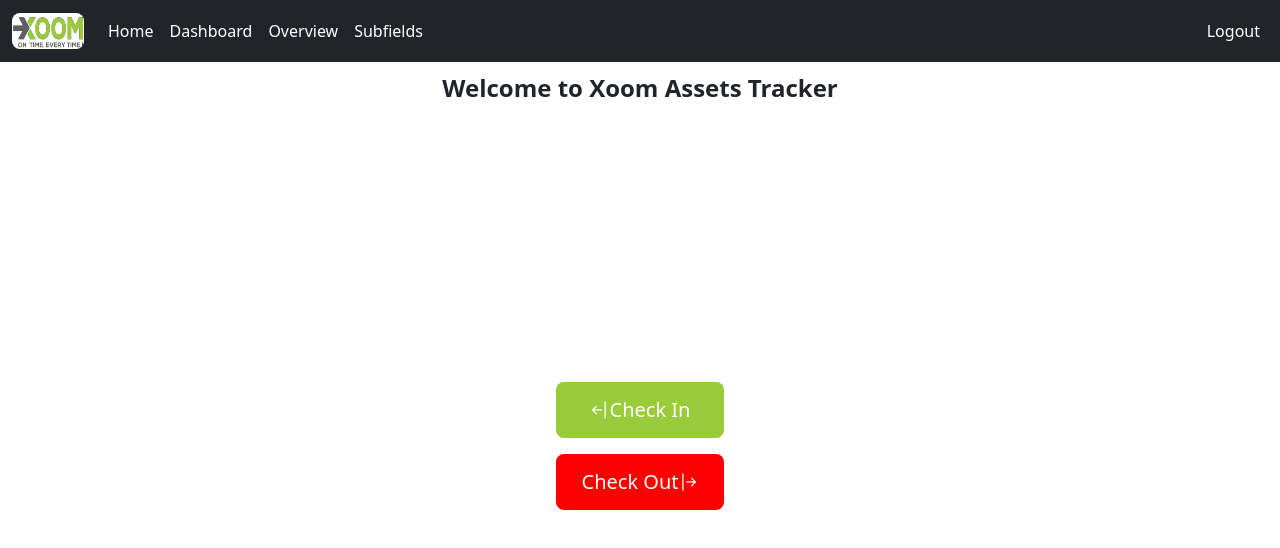
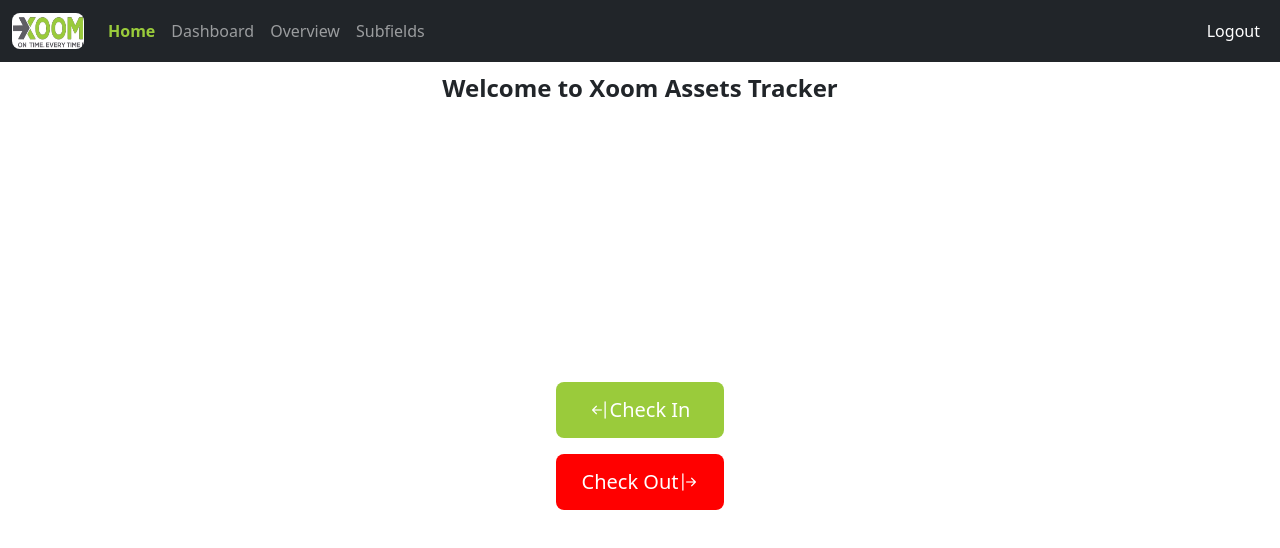
Before and after one commit to Hussainkagi/Xoom-Tracker, a React (Create React App) app: page / in a window 1280 px wide. Shown: the top 548 px of the page. Built offline with nearby package versions, Linux system fonts and the light colour scheme; no server answers; sample sign-in values are in the browser's storage.

Commit message:
ui changes

```diff
--- a/src/components/navbar/navbar.js
+++ b/src/components/navbar/navbar.js
@@ -2,13 +2,14 @@
 import logo from "../../assets/logo.jpeg";
 import styles from "./navbar.module.css";
 import { Box, Modal, useMediaQuery } from "@mui/material";
-import { useNavigate } from "react-router-dom";
+import { useNavigate, useLocation } from "react-router-dom";
 
 function Navbar() {
   const [showModal, setShowModal] = useState(false);
   const [access, setAccess] = useState(false);
   const [opacity, setOpacity] = useState(1);
   const navigate = useNavigate();
+  const location = useLocation(); // Get the current location
 
   const isMobile = useMediaQuery("(max-width:600px)");
 
@@ -41,6 +42,12 @@
     };
   }, []);
 
+  const handleNavigation = (path) => {
+    if (location.pathname !== path) {
+      navigate(path); // Navigate only if the target path is different
+    }
+  };
+
   const handleLogoutClick = () => {
     setShowModal(true);
   };
@@ -55,6 +62,10 @@
     window.location.reload();
   };
 
+  // Determine active class based on the current path
+  const isActive = (path) =>
+    location.pathname === path ? { color: "#9acb3b", fontWeight: "bold" } : {};
+
   return (
     <nav
       className={`navbar navbar-expand-lg navbar-dark bg-dark`}
@@ -65,11 +76,15 @@
         width: "100%",
         zIndex: 1000,
         opacity: opacity,
-        transition: "opacity 0.3s ease-in-out", // Smooth opacity transition
+        transition: "opacity 0.3s ease-in-out",
       }}
     >
       <div className="container-fluid">
-        <a className="navbar-brand" href="/">
+        <a
+          className="navbar-brand"
+          onClick={() => handleNavigation("/")}
+          style={isActive("/")}
+        >
           <img src={logo} alt="logo" className={styles.logo__image} />
         </a>
         <button
@@ -85,47 +100,51 @@
         </button>
         <div className="collapse navbar-collapse" id="navbarSupportedContent">
           <ul className="navbar-nav me-auto mb-2 mb-lg-0">
-            <li className="nav-item">
-              <a className="nav-link active" aria-current="page" href="/">
+            <li className={`nav-item ${styles.item__pointer}`}>
+              <a
+                className="nav-link"
+                onClick={() => handleNavigation("/")}
+                style={isActive("/")}
+              >
                 Home
               </a>
             </li>
-            <li className="nav-item">
+            <li className={`nav-item ${styles.item__pointer}`}>
               <a
-                className="nav-link active"
-                aria-current="page"
-                href="/dashboard"
+                className="nav-link"
+                onClick={() => handleNavigation("/dashboard")}
+                style={isActive("/dashboard")}
               >
                 Dashboard
               </a>
             </li>
-            <li className="nav-item">
+            <li className={`nav-item ${styles.item__pointer}`}>
               <a
-                className="nav-link active"
-                aria-current="page"
-                href="/overview"
+                className="nav-link"
+                onClick={() => handleNavigation("/overview")}
+                style={isActive("/overview")}
               >
                 Overview
               </a>
             </li>
 
             {access !== "Viewer" && (
-              <li className="nav-item">
+              <li className={`nav-item ${styles.item__pointer}`}>
                 <a
-                  className="nav-link active"
-                  aria-current="page"
-                  href="/subfields"
+                  className="nav-link"
+                  onClick={() => handleNavigation("/subfields")}
+                  style={isActive("/subfields")}
                 >
                   Subfields
                 </a>
               </li>
             )}
             {access === "Owner" && (
-              <li className="nav-item">
+              <li className={`nav-item ${styles.item__pointer}`}>
                 <a
-                  className="nav-link active"
-                  aria-current="page"
-                  href="/users"
+                  className="nav-link"
+                  onClick={() => handleNavigation("/users")}
+                  style={isActive("/users")}
                 >
                   Users
                 </a>
@@ -134,13 +153,8 @@
           </ul>
 
           <ul className="navbar-nav ms-auto">
-            <li className="nav-item">
-              <a
-                className="nav-link active"
-                aria-current="page"
-                href="#"
-                onClick={handleLogoutClick}
-              >
+            <li className={`nav-item ${styles.item__pointer}`}>
+              <a className="nav-link active" onClick={handleLogoutClick}>
                 Logout
               </a>
             </li>
--- a/src/components/navbar/navbar.module.css
+++ b/src/components/navbar/navbar.module.css
@@ -31,6 +31,10 @@
   padding-top: 70px; /* Adjust based on the navbar height */
 }
 
+.item__pointer{
+  cursor: pointer;
+}
+
 
 
 @media (max-width: 768px) {
--- a/src/pages/Dashboard/dashboard.js
+++ b/src/pages/Dashboard/dashboard.js
@@ -2143,7 +2143,6 @@
                     <TableCell align="center">Location</TableCell>
                     <TableCell align="center">Status</TableCell>
                     <TableCell align="center">Images</TableCell>
-                    <TableCell align="center">Edit</TableCell>
                     <TableCell align="center">Comment</TableCell>
                   </TableRow>
                 </TableHead>
@@ -2200,17 +2199,7 @@
                           }}
                         ></i>
                       </TableCell>
-                      <TableCell>
-                        <td>
-                          <div className={styles.btn_box}>
-                            <i
-                              className="bi bi-pencil-square"
-                              style={{ color: "#fff" }}
-                              // onClick={() => editEmployeemodal(row)}
-                            ></i>
-                          </div>
-                        </td>
-                      </TableCell>
+
                       <TableCell>
                         <Tooltip title={row?.comments || "No comments"}>
                           <i className="bi bi-chat"></i>
--- a/src/pages/Users/users.js
+++ b/src/pages/Users/users.js
@@ -273,7 +273,14 @@
           </thead>
           <tbody>
             {users?.length > 0 ? (
-              users.map((user, index) => (
+              // Sort users to ensure Super Admin is always at the top
+              [...users]
+                .sort((a, b) => {
+                  if (isSupperAdmin(a?.email)) return -1; // Super Admin first
+                  if (isSupperAdmin(b?.email)) return 1;
+                  return 0; // Keep the rest in original order
+                })
+                .map((user, index) => (
                   <tr key={user?.id}>
                     <td>{index + 1}</td>
                     <td>{`${user?.firstName} ${user?.lastName}`}</td>
@@ -297,14 +304,19 @@
                         </>
                       ) : (
                         <span className={styles.super__user__text}>
-                        <i className="bi bi-bookmark-star-fill"></i> Super User
+                          <i className="bi bi-bookmark-star-fill"></i> Super
+                          User
                         </span>
                       )}
                     </td>
                   </tr>
                 ))
             ) : (
-              <span>No Data Found!</span>
+              <tr>
+                <td colSpan="5" className="text-center">
+                  No Data Found!
+                </td>
+              </tr>
             )}
           </tbody>
         </table>
```
Lines whose indentation alone changed are shown as unchanged.
